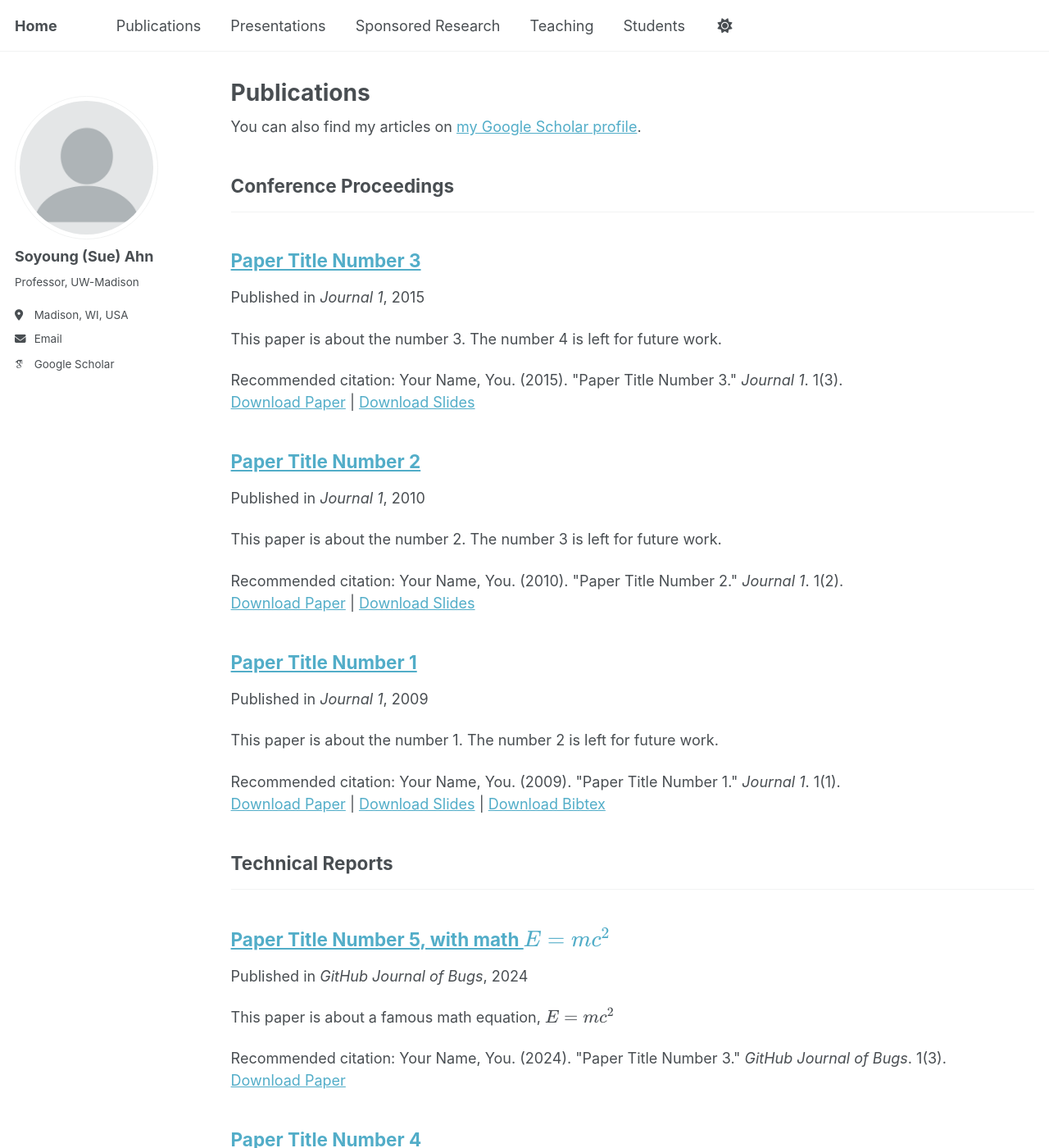
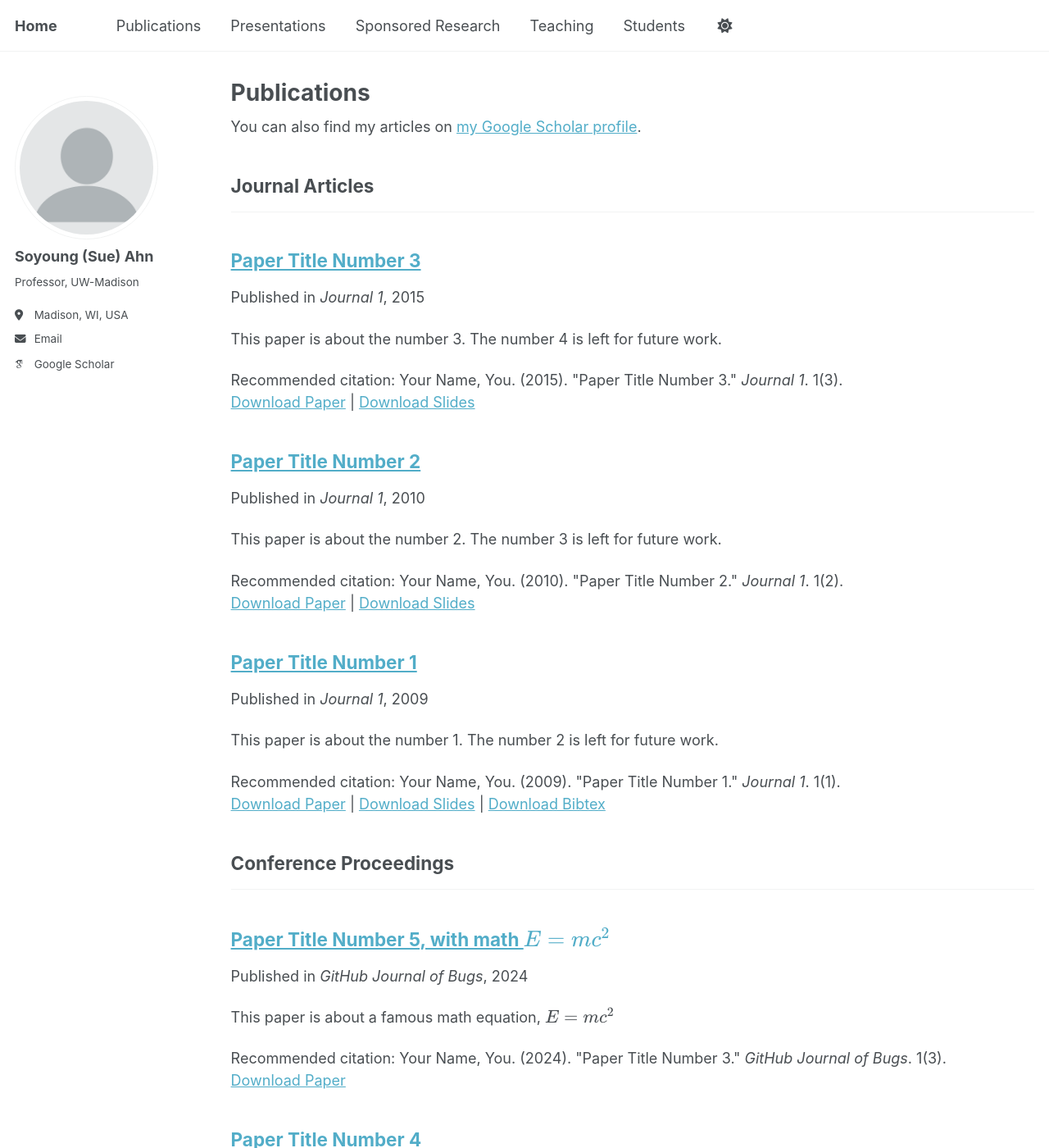
Before and after one commit to irene-42/irene-42.github.io, a Jekyll site: the page built from _pages/publications.html, in a window 1280 px wide and 1400 px high. Shown: the whole window at 82% size. Built offline with Jekyll 4.4.1, drawn with Linux system fonts in a browser that asks for light colours; some web fonts are replaced; a script that is not in the unit is left out; part of the change alters nothing that is shown.

```diff
--- a/_config.yml
+++ b/_config.yml
@@ -82,10 +82,12 @@ author:
 # Publication Category - The following the list of publication categories and their headings
 publication_category:
   books:
+    title: 'Books'
+  manuscripts:
     title: 'Journal Articles'
-  manuscripts:
+  conferences:
     title: 'Conference Proceedings'
-  conferences:
+  reports:
     title: 'Technical Reports'
 
 # Site Settings
```
